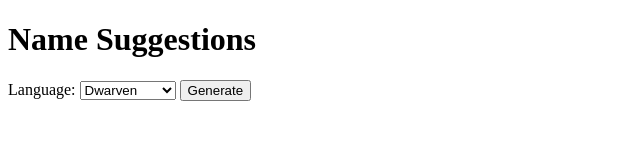
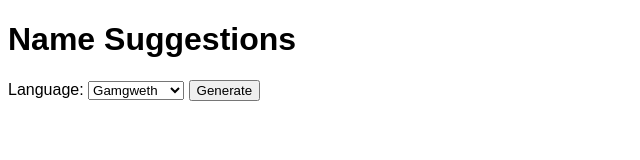
Before and after one commit to ry4npw/dragonrealms-language-imitator, a plain HTML site: page index.html in a window 1280 px wide. Shown: the whole page, without its empty margins (0-640 px from the left). Drawn offline with Linux system fonts and the light colour scheme.

Commit message:
simple styling changes, fixed some language names, and commenting cleanup.

```diff
--- a/index.html
+++ b/index.html
@@ -4,9 +4,19 @@
 	<meta charset="UTF-8">
 	<title>DragonRealms Name Generator</title>
 	<style>
-		div {margin-bottom: 10px;}
-		/* support separate lines with LF ('\n') in textContent */
-		#names {white-space: pre;}
+		body {
+			font-family:sans-serif;
+			font-size: 16px;
+		}
+
+		div {
+			margin-bottom: 10px;
+		}
+
+		#names {
+			/* support separate lines with LF ('\n') in textContent */
+			white-space: pre;
+		}
 	</style>
 </head>
 <body>
@@ -15,13 +25,13 @@
 <div id="form">
 	<label for="language">Language:</label>
 	<select id="language">
-		<option value="DWARVEN">Dwarven</option>
-		<option value="ELVEN">Elven</option>
 		<option value="GAMGWETH">Gamgweth</option>
 		<option value="GERENSHUGE">Gerenshuge</option>
 		<option value="GNOME">Gnome</option>
 		<option value="GOBLIN">Goblin</option>
 		<option value="GORBESH">Gorbesh</option>
+		<option value="DWARVEN">Haakish</option>
+		<option value="ELVEN">Ilithic</option>
 		<option value="MERELEW">Merelew</option>
 		<option value="OLVI">Olvi</option>
 		<option value="PRYDAEN">Prydaen</option>
@@ -66,7 +76,7 @@ class Random {
 	}
 
 	/**
-	 * Returns a random integer between 0 and the max - 1.
+	 * Returns a random integer between 0 and (max - 1).
 	 */
 	nextInt(max) {
 		return Math.floor(Math.random() * Math.floor(max));
@@ -236,7 +246,7 @@ let language = document.getElementById("language").value;
 languageImitator.trainWords(LANGUAGES[language]);
 
 /**
- * Create ten random names when called by the "Generate" button.
+ * Create random names when called by the "Generate" button.
  */
 generateNames = function() {
 	// set up the dictionary
```
